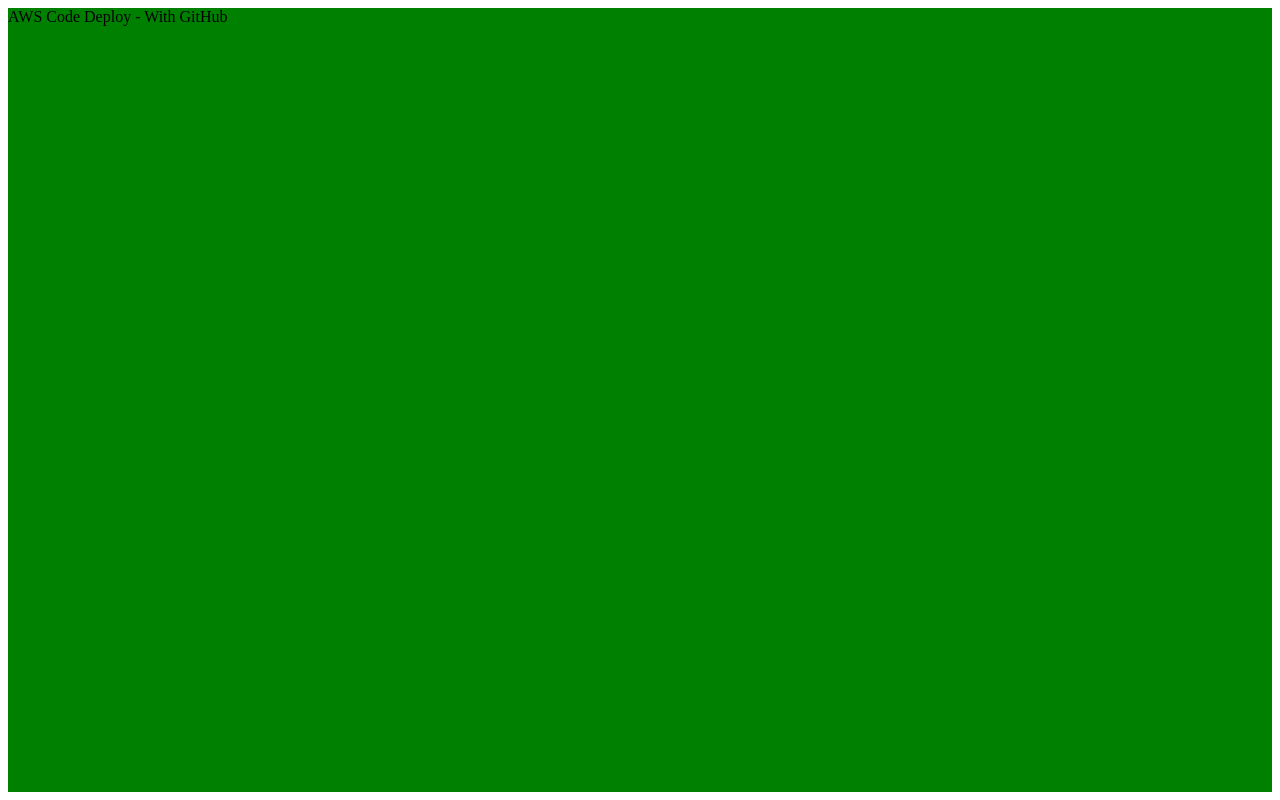
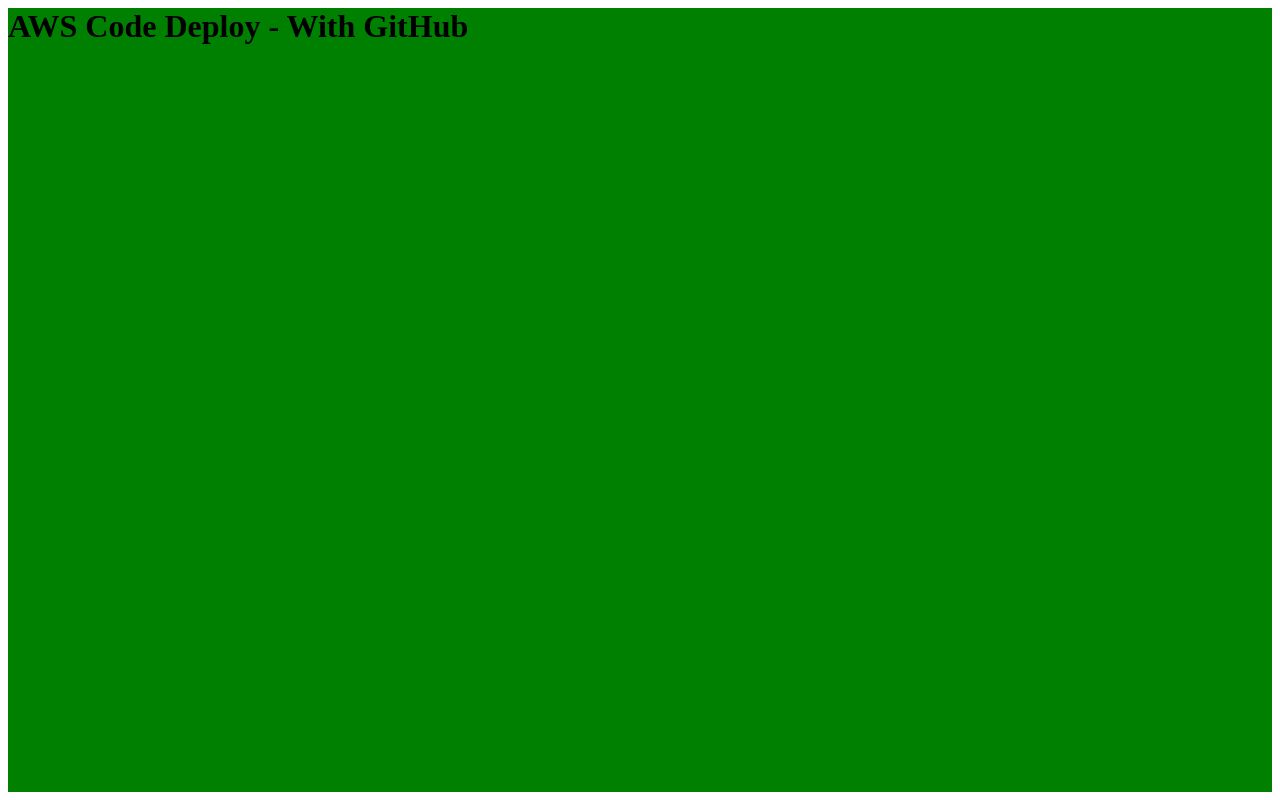
Before and after one commit to ankitp1288/GitHub-AWS-Demo, a plain HTML site: page index.html in a window 1280 px wide. Drawn offline with Linux system fonts and the light colour scheme.

Commit message:
Update index.html

```diff
--- a/index.html
+++ b/index.html
@@ -9,6 +9,9 @@
 </style>
 </head>
 <body>
-<div class="div-header">AWS Code Deploy - With GitHub</div>
+<div class="div-header">
+	<h1>AWS Code Deploy - With GitHub
+	</h1>
+</div>
 </body>
 </html>
```
